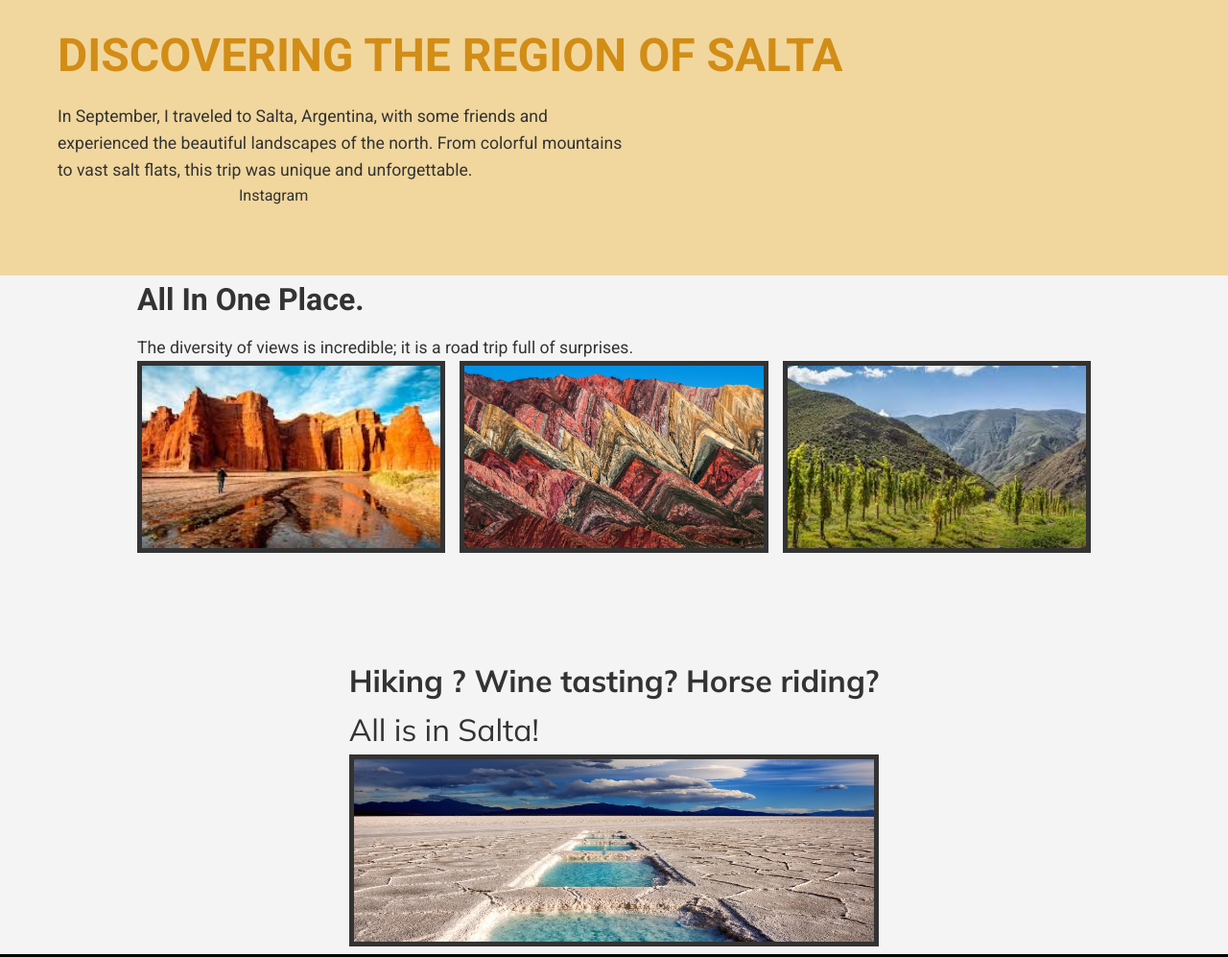
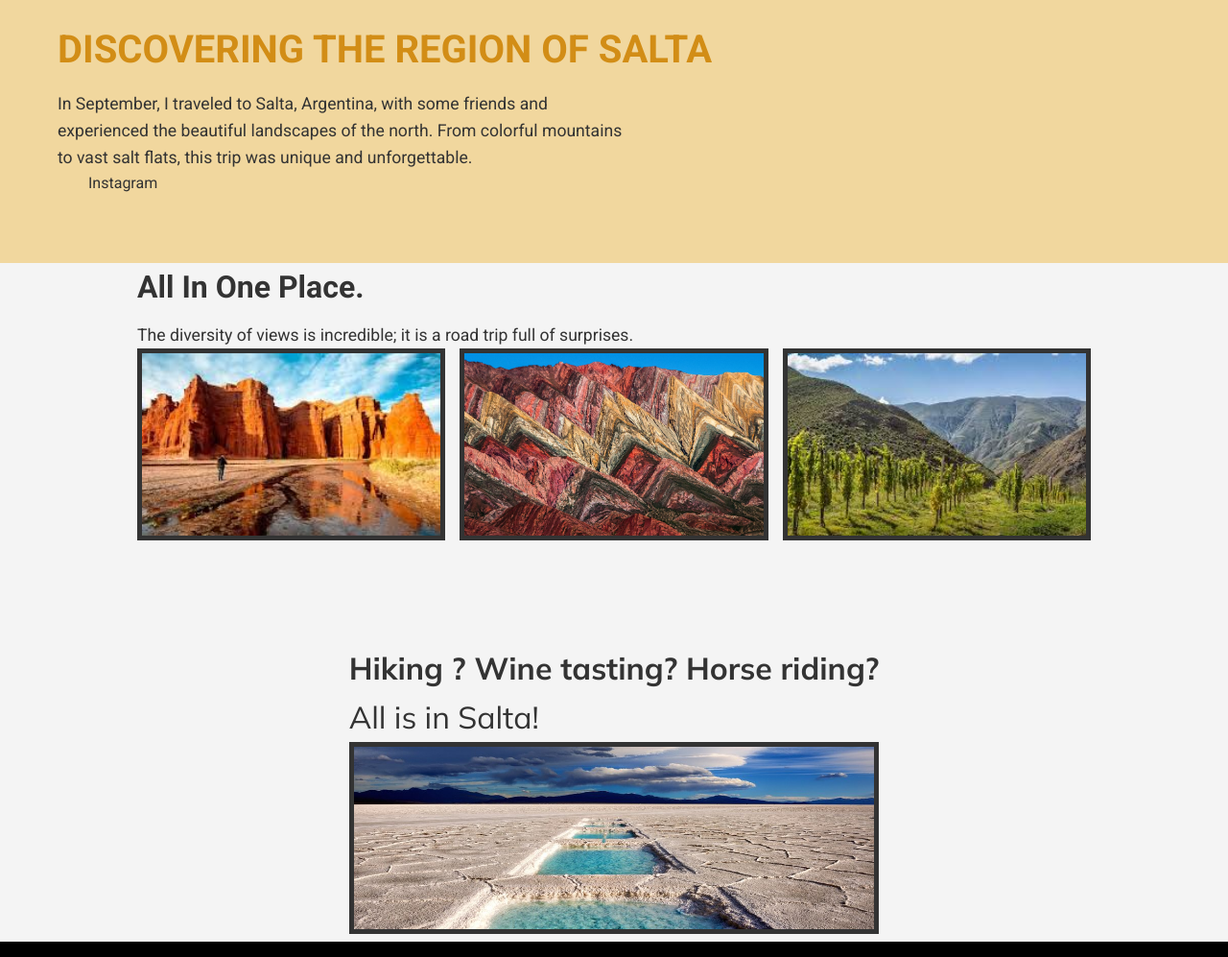
Before and after one commit to ElsaE12/try2, a plain HTML site: page index.html in a window 1280 px wide. Shown: the top 997 px of the page at 96% size. Drawn offline with Linux system fonts and the light colour scheme.

Commit message:
Update styles.css

```diff
--- a/css/styles.css
+++ b/css/styles.css
@@ -26,12 +26,11 @@ body {
 }
 
 .header h1 {
-    font-size: 3em; /* Font size in em */
+    font-size: 2.5em; /* Adjusted font size in em */
     margin-bottom: 10px;
     text-transform: uppercase; /* Text transform */
     font-weight: 700; /* Use a non-default font weight */
     color: #d28d16; /* Title color */
-    text-align: left; /* Ensure h1 is left-aligned */
 }
 
 .description {
@@ -50,7 +49,7 @@ a {
 }
 
 .header a {
-    margin-left: 5cm; /* Shift Instagram link slightly to the right */
+    margin-left: 2em; /* Shift Instagram link slightly to the right, reduced margin */
 }
 
 a:hover {
@@ -98,7 +97,6 @@ a:hover {
     display: flex; /* Use display: flex */
     justify-content: space-between; /* Use justify-content */
     gap: 15px;
-    padding: 0; /* Remove padding */
 }
 
 .image-item {
```
